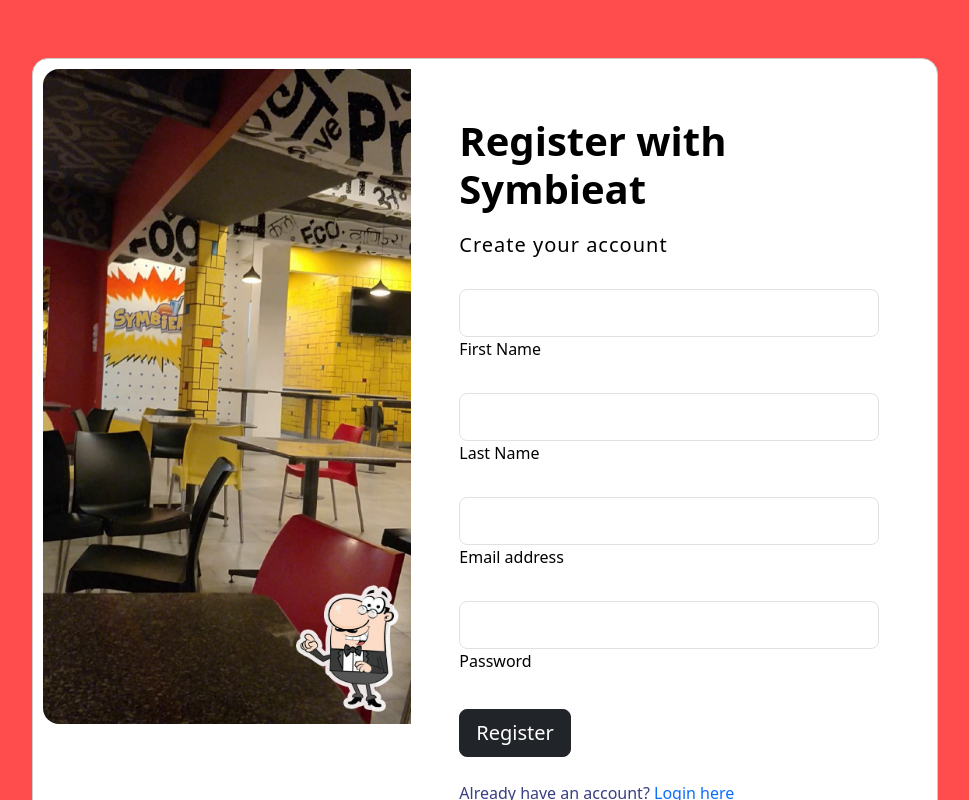
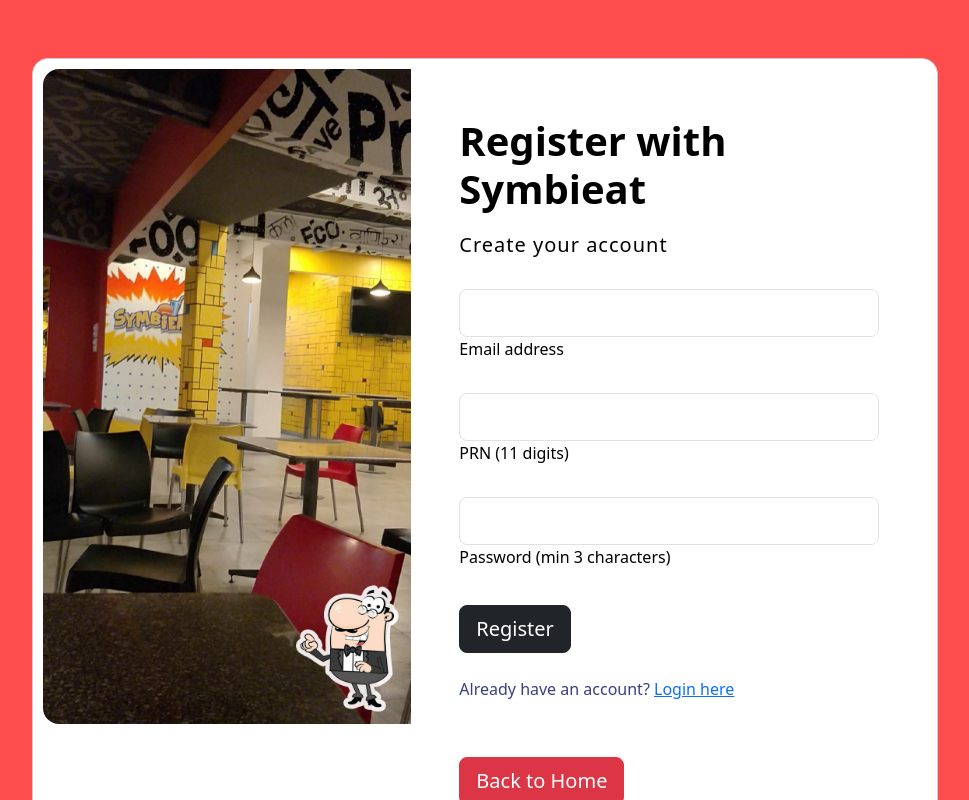
Before and after one commit to boscochanam/symbieat-fullstack, a React (Create React App) app: page /register in a window 1280 px wide. Shown: the top 800 px of the page, without its empty margins (155-1124 px from the left). Built offline with nearby package versions, Linux system fonts and the light colour scheme.

Commit message:
Added Error checking for registration / login

```diff
--- a/src/Pages/LoginPage.jsx
+++ b/src/Pages/LoginPage.jsx
@@ -1,4 +1,4 @@
-import React from 'react';
+import React, { useState } from 'react';
 import { Link } from 'react-router-dom';
 import symbieat from '../static/symbieat_images/symbieat_vertical.jpg';
 
@@ -10,13 +10,42 @@
 
   const cardStyle = {
     borderRadius: '1rem',
-
   };
 
   const imgStyle = {
     borderRadius: '1rem 0 0 1rem',
   };
 
+  const [prnError, setPrnError] = useState('');
+  const [passwordError, setPasswordError] = useState('');
+
+  const handleSubmit = (e) => {
+    e.preventDefault();
+
+    // Get the values from the input fields
+    const prnValue = e.target.prn.value;
+    const passwordValue = e.target.password.value;
+
+    // Reset previous error messages
+    setPrnError('');
+    setPasswordError('');
+
+    // Validate PRN
+    if (prnValue.length !== 11) {
+      setPrnError('PRN must be 11 digits long');
+      return;
+    }
+
+    // Validate password
+    if (passwordValue.length < 3) {
+      setPasswordError('Password must be at least 3 characters long');
+      return;
+    }
+
+    // If both PRN and password are valid, you can proceed with login logic here
+    // For now, you can just log a success message
+    console.log('Login successful');
+  };
 
   return (
     <section className="vh-100" style={containerStyle}>
@@ -27,7 +56,7 @@
               <div className="row g-0">
                 <div className="col-md-6 col-lg-5 d-none d-md-block">
                   <img
-                    src= {symbieat}
+                    src={symbieat}
                     alt="login form"
                     className="img-fluid"
                     style={imgStyle}
@@ -35,7 +64,7 @@
                 </div>
                 <div className="col-md-6 col-lg-7 d-flex align-items-center">
                   <div className="card-body p-4 p-lg-5 text-black">
-                    <form>
+                    <form onSubmit={handleSubmit}>
                       <div className="d-flex align-items-center mb-3 pb-1">
                         <span className="h1 fw-bold mb-0">Login to Symbieat</span>
                       </div>
@@ -46,13 +75,15 @@
 
                       <div className="form-outline mb-4">
                         <input
-                          type="email"
+                          type="number"
                           id="form2Example17"
                           className="form-control form-control-lg"
+                          name="prn"
                         />
                         <label className="form-label" htmlFor="form2Example17">
-                          Email address
+                          PRN (11 digits)
                         </label>
+                        {prnError && <div className="text-danger">{prnError}</div>}
                       </div>
 
                       <div className="form-outline mb-4">
@@ -60,14 +91,16 @@
                           type="password"
                           id="form2Example27"
                           className="form-control form-control-lg"
+                          name="password"
                         />
                         <label className="form-label" htmlFor="form2Example27">
-                          Password
+                          Password (min 3 characters)
                         </label>
+                        {passwordError && <div className="text-danger">{passwordError}</div>}
                       </div>
 
                       <div className="pt-1 mb-4">
-                        <button className="btn btn-dark btn-lg btn-block" type="button">
+                        <button className="btn btn-dark btn-lg btn-block" type="submit">
                           Login
                         </button>
                       </div>
@@ -76,7 +109,7 @@
                         Forgot password?
                       </a>
                       <p className="mb-5 pb-lg-2" style={{ color: '#393f81' }}>
-                        <Link to="/register" >Register for a new account</Link>
+                        <Link to="/register">Register for a new account</Link>
                       </p>
                       <Link to="/" className="btn btn-danger btn-lg btn-block">
                         Back to Home
--- a/src/Pages/RegisterPage.jsx
+++ b/src/Pages/RegisterPage.jsx
@@ -1,4 +1,4 @@
-import React from 'react';
+import React, { useState } from 'react';
 import { Link } from 'react-router-dom';
 import symbieat from '../static/symbieat_images/symbieat_vertical.jpg';
 
@@ -16,7 +16,45 @@
     borderRadius: '1rem 0 0 1rem',
   };
 
+  const [emailError, setEmailError] = useState('');
+  const [prnError, setPrnError] = useState('');
+  const [passwordError, setPasswordError] = useState('');
 
+  const handleSubmit = (e) => {
+    e.preventDefault();
+
+    // Get the values from the input fields
+    const emailValue = e.target.formEmail.value;
+    const prnValue = e.target.formPRN.value;
+    const passwordValue = e.target.formPassword.value;
+
+    // Reset previous error messages
+    setEmailError('');
+    setPrnError('');
+    setPasswordError('');
+
+    // Validate email
+    if (!emailValue || !emailValue.includes('@')) {
+      setEmailError('Invalid email address');
+      return;
+    }
+
+    // Validate PRN
+    if (prnValue.length !== 11) {
+      setPrnError('PRN must be 11 digits long');
+      return;
+    }
+
+    // Validate password
+    if (passwordValue.length < 3) {
+      setPasswordError('Password must be at least 3 characters long');
+      return;
+    }
+
+    // If all fields are valid, you can proceed with registration logic here
+    // For now, you can just log a success message
+    console.log('Registration successful');
+  };
 
   return (
     <section className="vh-100" style={containerStyle}>
@@ -35,7 +73,7 @@
                 </div>
                 <div className="col-md-6 col-lg-7 d-flex align-items-center">
                   <div className="card-body p-4 p-lg-5 text-black">
-                    <form>
+                    <form onSubmit={handleSubmit}>
                       <div className="d-flex align-items-center mb-3 pb-1">
                         <span className="h1 fw-bold mb-0">Register with Symbieat</span>
                       </div>
@@ -46,35 +84,28 @@
 
                       <div className="form-outline mb-4">
                         <input
-                          type="text"
-                          id="formFirstName"
+                          type="email"
+                          id="formEmail"
                           className="form-control form-control-lg"
+                          name="formEmail"
                         />
-                        <label className="form-label" htmlFor="formFirstName">
-                          First Name
+                        <label className="form-label" htmlFor="formEmail">
+                          Email address
                         </label>
+                        {emailError && <div className="text-danger">{emailError}</div>}
                       </div>
 
                       <div className="form-outline mb-4">
                         <input
-                          type="text"
-                          id="formLastName"
+                          type="number"
+                          id="formPRN"
                           className="form-control form-control-lg"
+                          name="formPRN"
                         />
-                        <label className="form-label" htmlFor="formLastName">
-                          Last Name
+                        <label className="form-label" htmlFor="formPRN">
+                          PRN (11 digits)
                         </label>
-                      </div>
-
-                      <div className="form-outline mb-4">
-                        <input
-                          type="email"
-                          id="formEmail"
-                          className="form-control form-control-lg"
-                        />
-                        <label className="form-label" htmlFor="formEmail">
-                          Email address
-                        </label>
+                        {prnError && <div className="text-danger">{prnError}</div>}
                       </div>
 
                       <div className="form-outline mb-4">
@@ -82,14 +113,16 @@
                           type="password"
                           id="formPassword"
                           className="form-control form-control-lg"
+                          name="formPassword"
                         />
                         <label className="form-label" htmlFor="formPassword">
-                          Password
+                          Password (min 3 characters)
                         </label>
+                        {passwordError && <div className="text-danger">{passwordError}</div>}
                       </div>
 
                       <div className="pt-1 mb-4">
-                        <button className="btn btn-dark btn-lg btn-block" type="button">
+                        <button className="btn btn-dark btn-lg btn-block" type="submit">
                           Register
                         </button>
                       </div>
```
